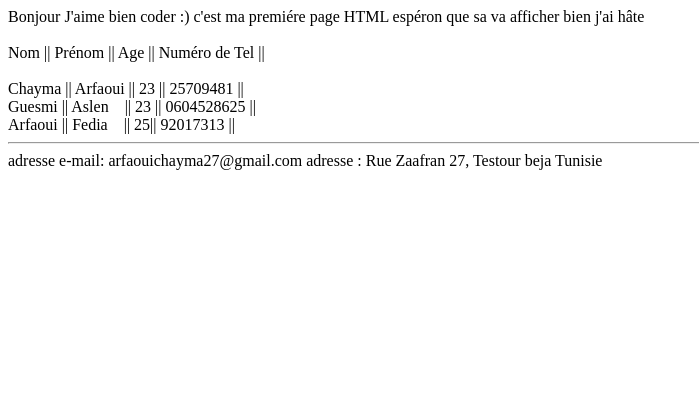
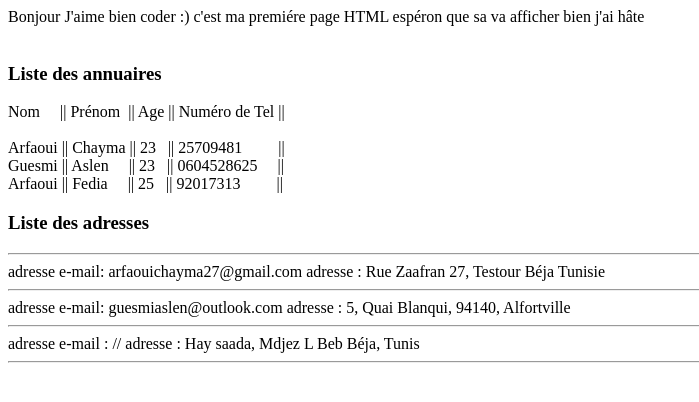
Before and after one commit to aslen77/Shadesapp, a plain HTML site: page index.html in a window 1280 px wide. Shown: the whole page, without its empty margins (0-699 px from the left). Drawn offline with Linux system fonts and the light colour scheme.

Commit message:
H3 avec des hr et ajustment des barres

```diff
--- a/index.html
+++ b/index.html
@@ -8,14 +8,21 @@
 
 	Bonjour
 J'aime bien coder :) c'est ma premiére page HTML espéron que sa va afficher bien j'ai hâte <br><br>
-
-Nom || Prénom  || Age || Numéro de Tel || <br><br>
-Chayma || Arfaoui || 23 || 25709481 || <br>
-Guesmi || Aslen &nbsp;&nbsp;  || 23 || 0604528625 || <br>
-Arfaoui || Fedia&nbsp; &nbsp;  || 25|| 92017313 ||<br>
+<h3> Liste des annuaires </h3>
+Nom&nbsp; &nbsp; &nbsp;|| Prénom &nbsp;|| Age || Numéro de Tel || <br><br>
+Arfaoui  ||  Chayma || 23 &nbsp; ||  25709481 &nbsp; &nbsp; &nbsp; &nbsp; || <br>
+Guesmi  ||  Aslen &nbsp; &nbsp; || 23 &nbsp; ||  0604528625 &nbsp; &nbsp; || <br>
+Arfaoui ||  Fedia &nbsp; &nbsp;  || 25 &nbsp; ||  92017313 &nbsp; &nbsp; &nbsp; &nbsp; ||<br>
+<h3> Liste des adresses </h3>
 <hr>
 adresse e-mail: arfaouichayma27@gmail.com
-adresse : Rue Zaafran 27, Testour beja Tunisie
-
+adresse : Rue Zaafran 27, Testour Béja Tunisie
+<hr>
+adresse e-mail: guesmiaslen@outlook.com
+adresse : 5, Quai Blanqui, 94140, Alfortville
+<hr>
+adresse e-mail : //
+adresse : Hay saada, Mdjez L Beb Béja, Tunis
+<hr>
 </body>
 </html>
```
